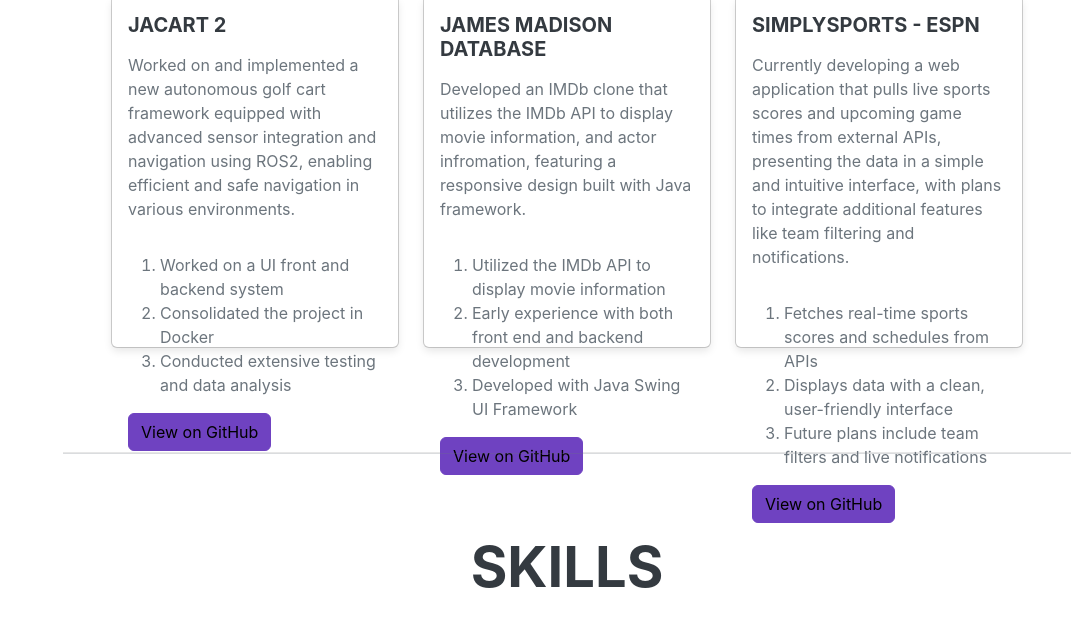
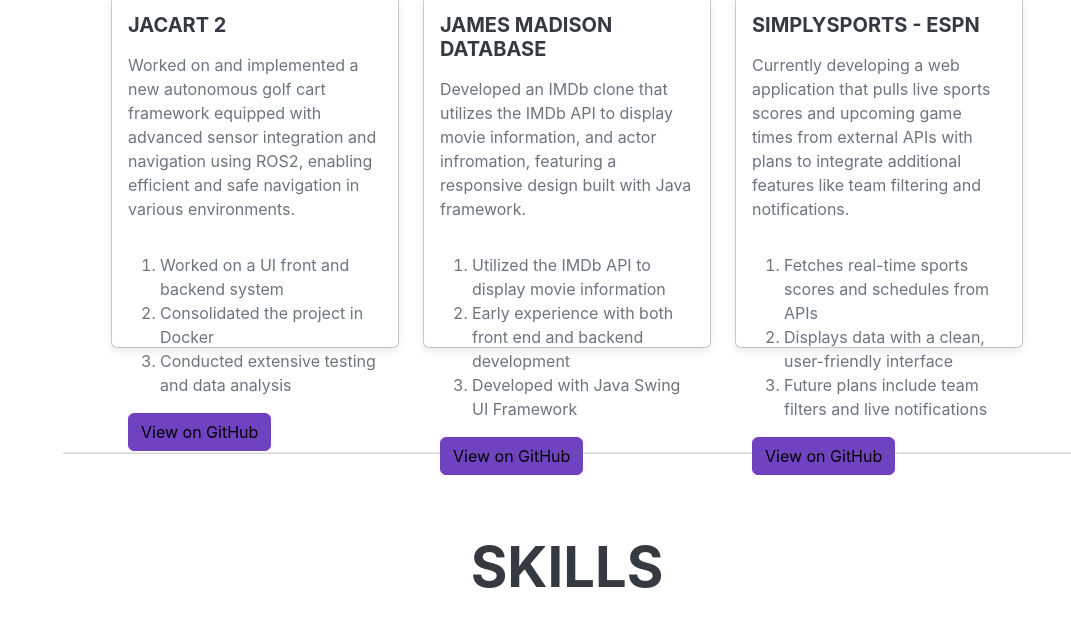
Before and after one commit to WalkerHTodd/WalkerHTodd.github.io, a plain HTML site: page index.html in a window 1280 px wide. Shown: the part 2867-3511 px from the top of the page, without its empty margins (209-1280 px from the left). Drawn offline with nearby package versions, Linux system fonts and the light colour scheme; a script that the page names is missing; a web font is replaced by a local one.

Commit message:
formatting

```diff
--- a/index.html
+++ b/index.html
@@ -164,7 +164,7 @@
                             <img src="assets/img/simplysports.PNG" class="card-img-top" alt="Screenshot of SimplySports Project">
                             <div class="card-body">
                                 <h5 class="card-title">SimplySports - ESPN</h5>
-                                <p class="card-text">Currently developing a web application that pulls live sports scores and upcoming game times from external APIs, presenting the data in a simple and intuitive interface, with plans to integrate additional features like team filtering and notifications.</p>
+                                <p class="card-text">Currently developing a web application that pulls live sports scores and upcoming game times from external APIs with plans to integrate additional features like team filtering and notifications.</p>
                                 <ol>
                                     <li>Fetches real-time sports scores and schedules from APIs</li>
                                     <li>Displays data with a clean, user-friendly interface</li>
```
